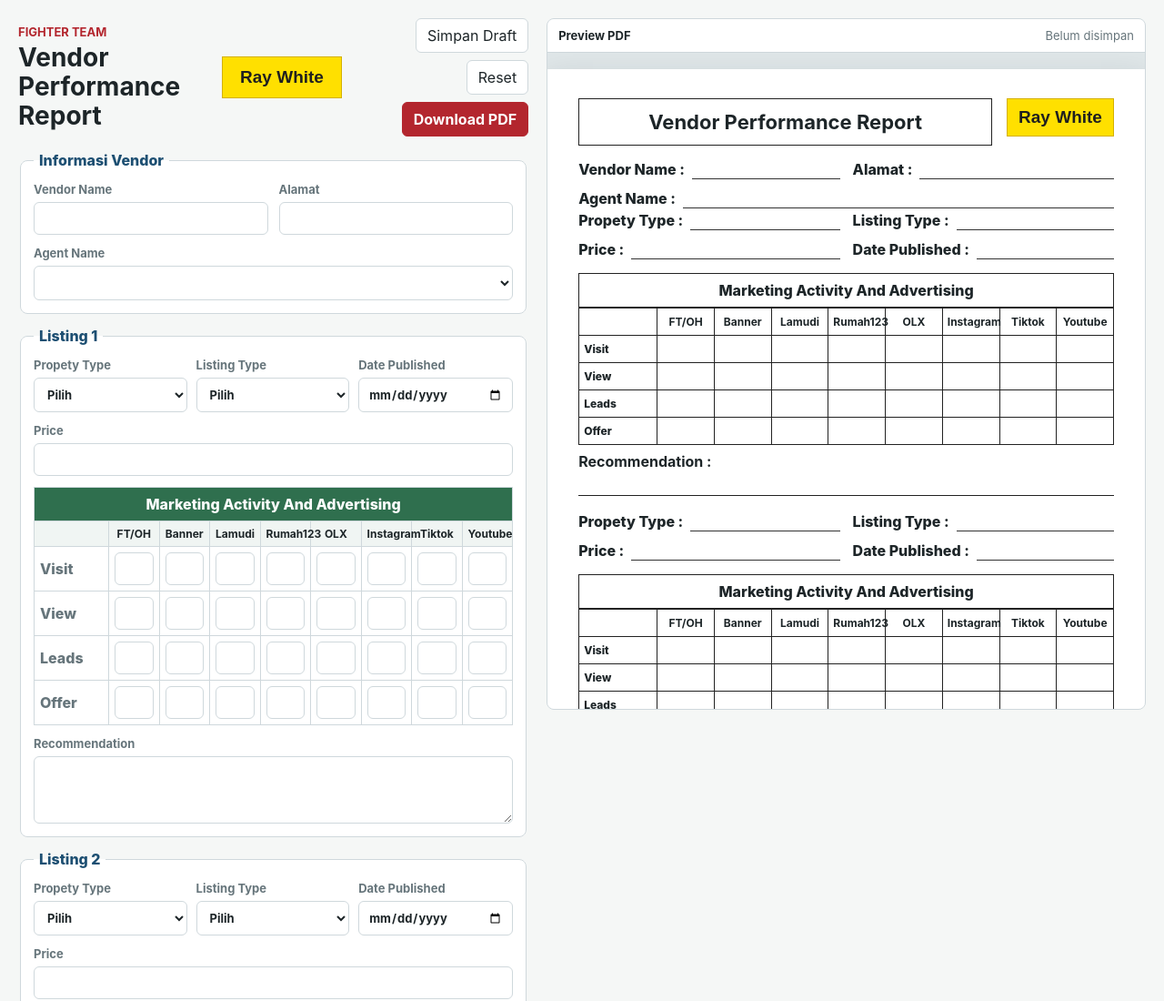
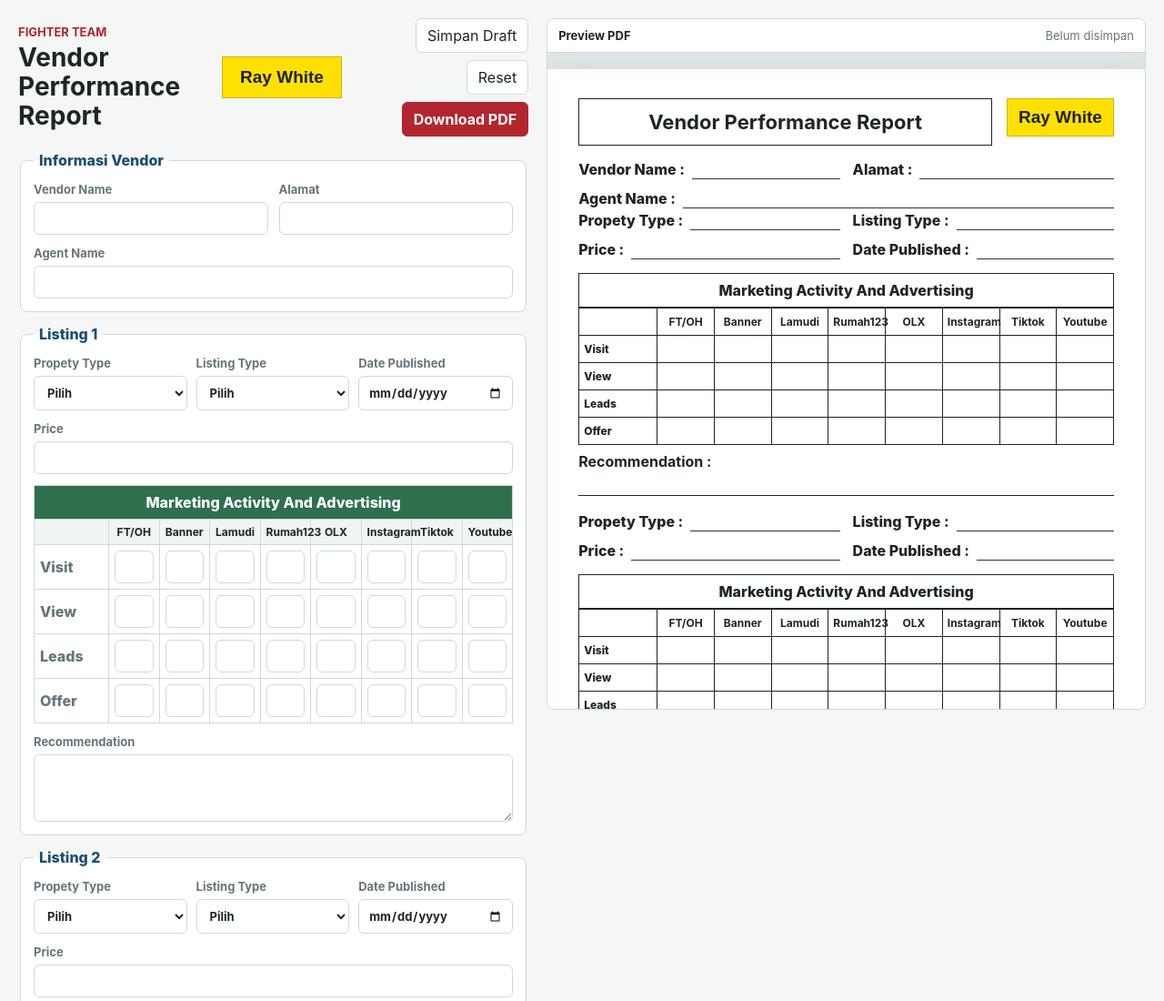
Before and after one commit to hendriyd/Vendor-Performance-Report, a plain HTML site: page index.html in a window 1280 px wide. Shown: the top 1100 px of the page at 91% size. Drawn offline with Linux system fonts and the light colour scheme.

Commit message:
Update index.html

```diff
--- a/index.html
+++ b/index.html
@@ -30,8 +30,7 @@
           <legend>Informasi Vendor</legend>
           <label>Vendor Name<input name="vendorName" autocomplete="organization" /></label>
           <label>Alamat<input name="alamat" autocomplete="tel" /></label>
-          <label> Agent Name <select name="agentName" id="agentName">
-
+          <label>Agent Name<input name="Agent Name" autocomplete="name" /></label>
 
     </select>
 </label>
```
